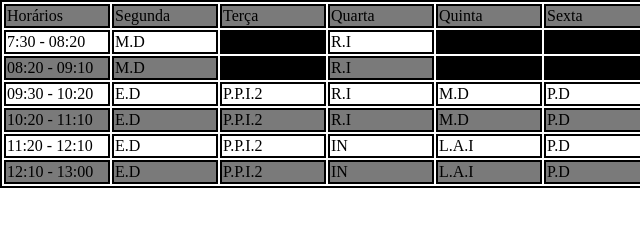
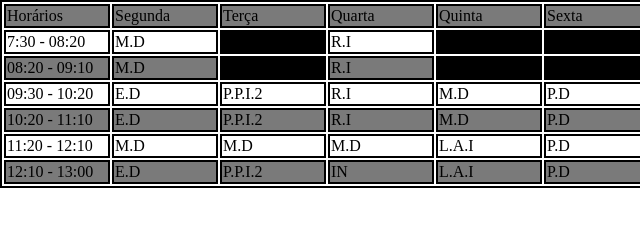
Before and after one commit to br1an-1zak1/seletores, a plain HTML site: page index.html in a window 1280 px wide. Shown: the full height of the page, 0-640 px from the left. Drawn offline with Linux system fonts and the light colour scheme.

Commit message:
atualizei a tabela

```diff
--- a/index.html
+++ b/index.html
@@ -55,9 +55,9 @@
 
             <tr>
                 <td>11:20 - 12:10</td>
-                <td>E.D</td>
-                <td>P.P.I.2</td>
-                <td>IN</td>
+                <td>M.D</td>
+                <td>M.D</td>
+                <td>M.D</td>
                 <td>L.A.I</td>
                 <td>P.D</td>
             </tr>
```
